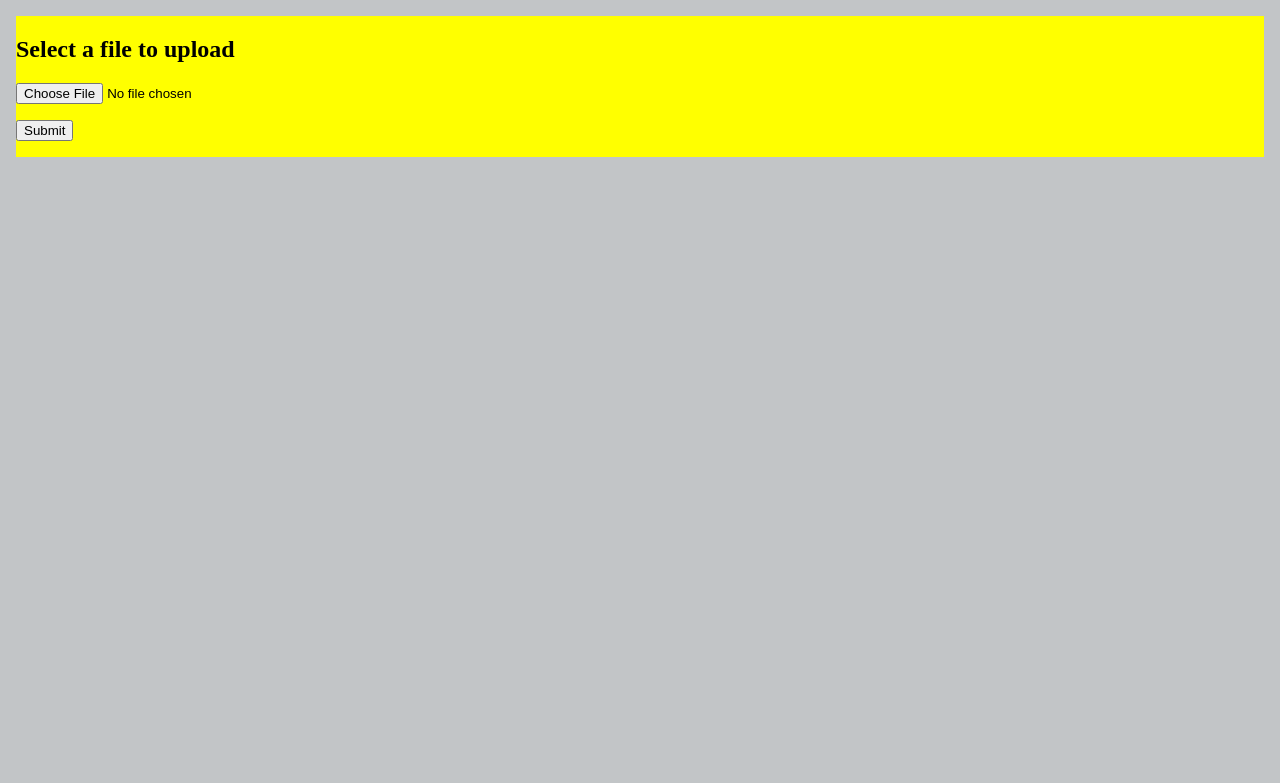
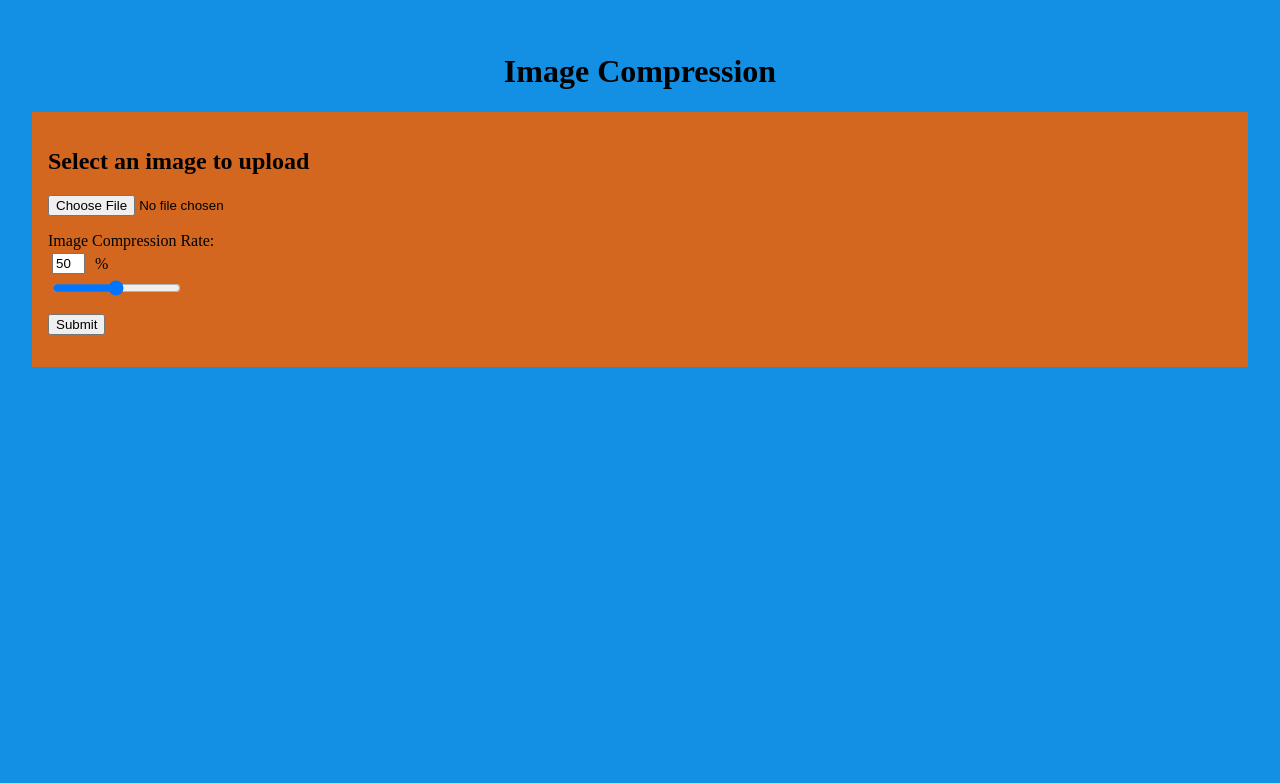
Before and after one commit to yosalx/Algeo02-20002, a Flask app: page / in a window 1280 px wide. Shown: the top 783 px of the page. Run offline with Flask 2, Linux system fonts and the light colour scheme.

Commit message:
update html and css

```diff
--- a/src/app.py
+++ b/src/app.py
@@ -2,12 +2,16 @@ from flask import Flask, flash, request, redirect, url_for, render_template
 import urllib.request
 import os
 from werkzeug.utils import secure_filename
+# from dotenv import load_dotenv
+# dotenv_path = join(dirname(__file__), '.env')  # Path to .env file
+# load_dotenv(dotenv_path)
 
 app = Flask(__name__)
 
 UPLOAD_FOLDER = 'static/uploads/'
 
 app.secret_key = "tubes2algeo"
+app.config['ENV'] = 'development'
 app.config['UPLOAD_FOLDER'] = UPLOAD_FOLDER
 app.config['MAX_CONTENT_LENGTH'] = 16 * 1024 * 1024 # 16 MB max sizes
 
@@ -42,4 +46,4 @@ def display_image(filename):
     return redirect(url_for('static', filename='uploads/' + filename), code=301)
 
 if __name__ == "__main__":
-    app.run()
+    app.run(debug=True)
--- a/src/static/css/main.css
+++ b/src/static/css/main.css
@@ -1,15 +1,20 @@
 body {
     margin: 0;
     padding: 0;
-    background-color:rgb(194, 197, 199);
+    background-color:rgb(19, 144, 228);
 }
 
 * {
     box-sizing: border-box;
 }
 
+h1.title {
+    text-align: center;
+}
+
 .container {
-    margin: 1em;
+    margin: 2em;
+    /* padding: 1em; */
     display: flex;
     flex-direction: column;
     justify-content: center;
@@ -18,13 +23,16 @@ body {
 }
 
 .file-uploader {
-    background-color: yellow;
+    background-color: rgb(212, 103, 31);
+    padding: 1em;
 }
 
 .image-box {
     display: flex;
-    width: 800px;
-    background-color: antiquewhite;
+    /* width: 800px; */
+    /* height: 400px; */
+    justify-content: space-evenly;
+    background-color: rgb(216, 128, 12);
 }
 
 .before {
@@ -34,3 +42,28 @@ body {
 .after {
     width: 400px;
 }
+
+.slider {
+    margin: 4px;
+    display: flex;
+    align-self:flex-start;
+    align-items:center;
+    height: 20px;
+    gap: 10px;
+}
+
+.imgresult {
+    display:flex;
+    flex-direction: column;
+
+}
+
+.rate-info {
+    /* display: flex; */
+    background-color: blueviolet;
+}
+
+button.rate-info {
+    height: 20px;
+    align-self:flex-start;
+}
--- a/src/templates/index.html
+++ b/src/templates/index.html
@@ -1,14 +1,17 @@
 <html>
     <head>
-        <title>Image Compression Algeo</title>
+        <title>Jamur Crispy Team</title>
         <link rel="stylesheet" href="{{ url_for('static', filename='css/main.css') }}">
         <script src="https://ajax.googleapis.com/ajax/libs/jquery/3.6.0/jquery.min.js"></script>
         <script src="{{url_for('static', filename='script.js')}}"></script>
     </head>
     <body>
+
         <div class="container">
+            <h1 class="title">Image Compression</h1>
             <div class="file-uploader">
-                <h2>Select a file to upload</h2>
+                <h2>Select an image to upload</h2>
+
                 <p>
                     {% with messages = get_flashed_messages() %}
                     {% if messages %}
@@ -27,25 +30,56 @@
                             <input type="file" name="file" autocomplete="off" required>
                         </p>
                     </dl>
+                    <label for="compressRate">Image Compression Rate: </label><br>
+                    <div class="slider">
+
+
+                        <input type="text" id="compressRate" name="compressRate" size="1" maxLength="3">
+                        <p>%</p>
+
+                    </div>
+                        <input type="range" class="slider" min="1" max="100" value="50" id="slider">
                     <p>
                         <input type="submit" value="Submit">
                     </p>
                 </form>
             </div>
+            {% if filename %}
             <div class="image-box">
-                <div class="before">
-                    {% if filename %}
-                        <img src="{{ url_for('display_image', filename=filename) }}">
 
-                    {% endif %}
+                <div class="imgresult">
+                    <h2>Before</h2>
+
+                        <img style="width:300px;height:200px;" src="{{ url_for('display_image', filename=filename) }}">
+
                 </div>
-                <div class="after">
-                    {% if filename %}
-                        <img src="{{ url_for('display_image', filename=filename) }}">
-                    {% endif %}
+
+                <div class="imgresult">
+                    <h2>After</h2>
+                        <img style="width:300px;height:200px;" src="{{ url_for('display_image', filename=filename) }}">
+
                 </div>
             </div>
+            <div class="rate-info">
+                <div>
+                    <p>Image pixel difference percentage: 50%</p>
+                    <p>Image compression time 0.5 seconds</p>
+                </div>
+                <button type="button">Download</button>
+            </div>
+            {% endif %}
 
         </div>
     </body>
+
+    <script type="text/javascript">
+        var rateSlider = document.getElementById("slider");
+        var inputSlider = document.getElementById("compressRate");
+        inputSlider.value = rateSlider.value;
+        rateSlider.oninput = function() {
+            inputSlider.value = this.value;
+        }
+    </script>
+
+
 </html>
```
